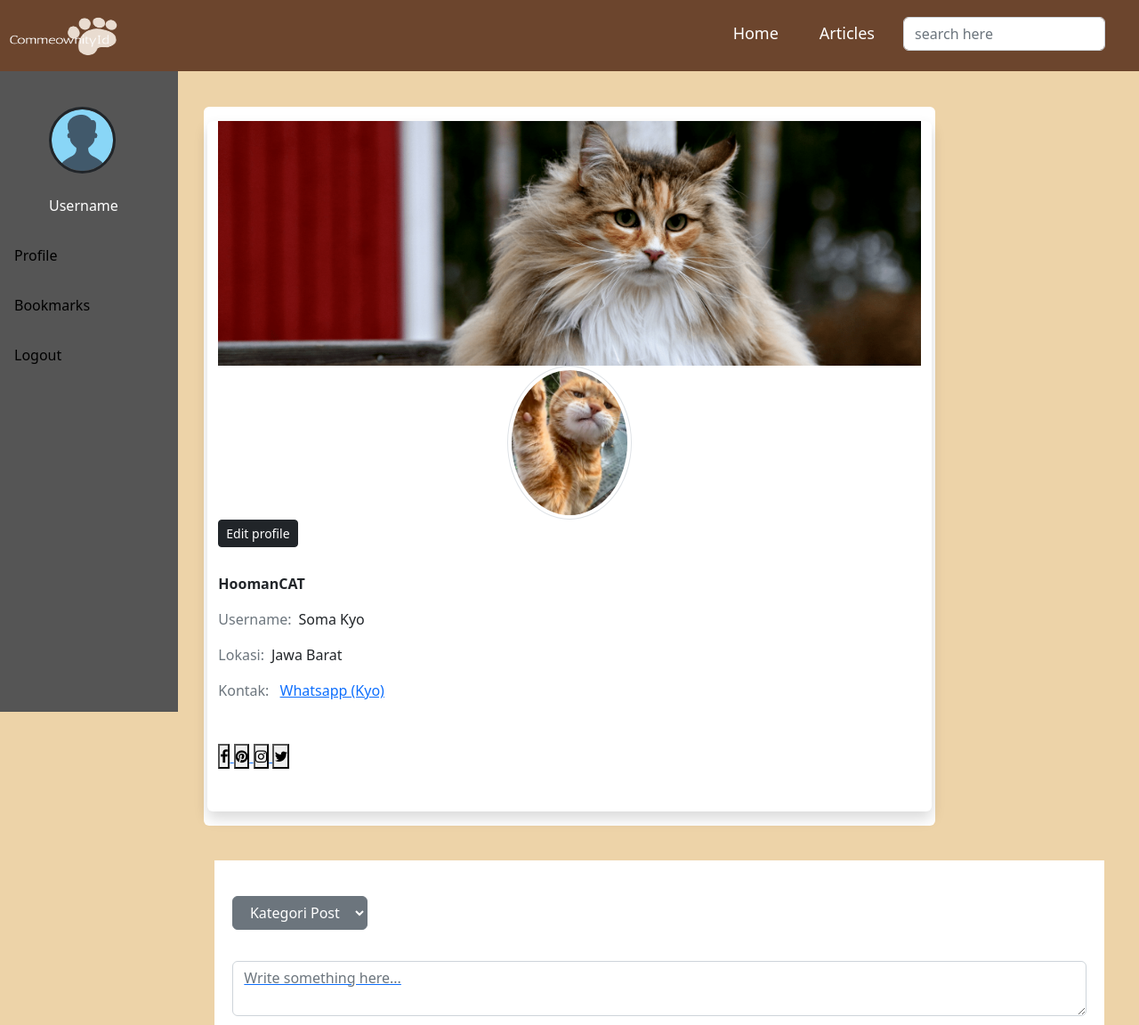
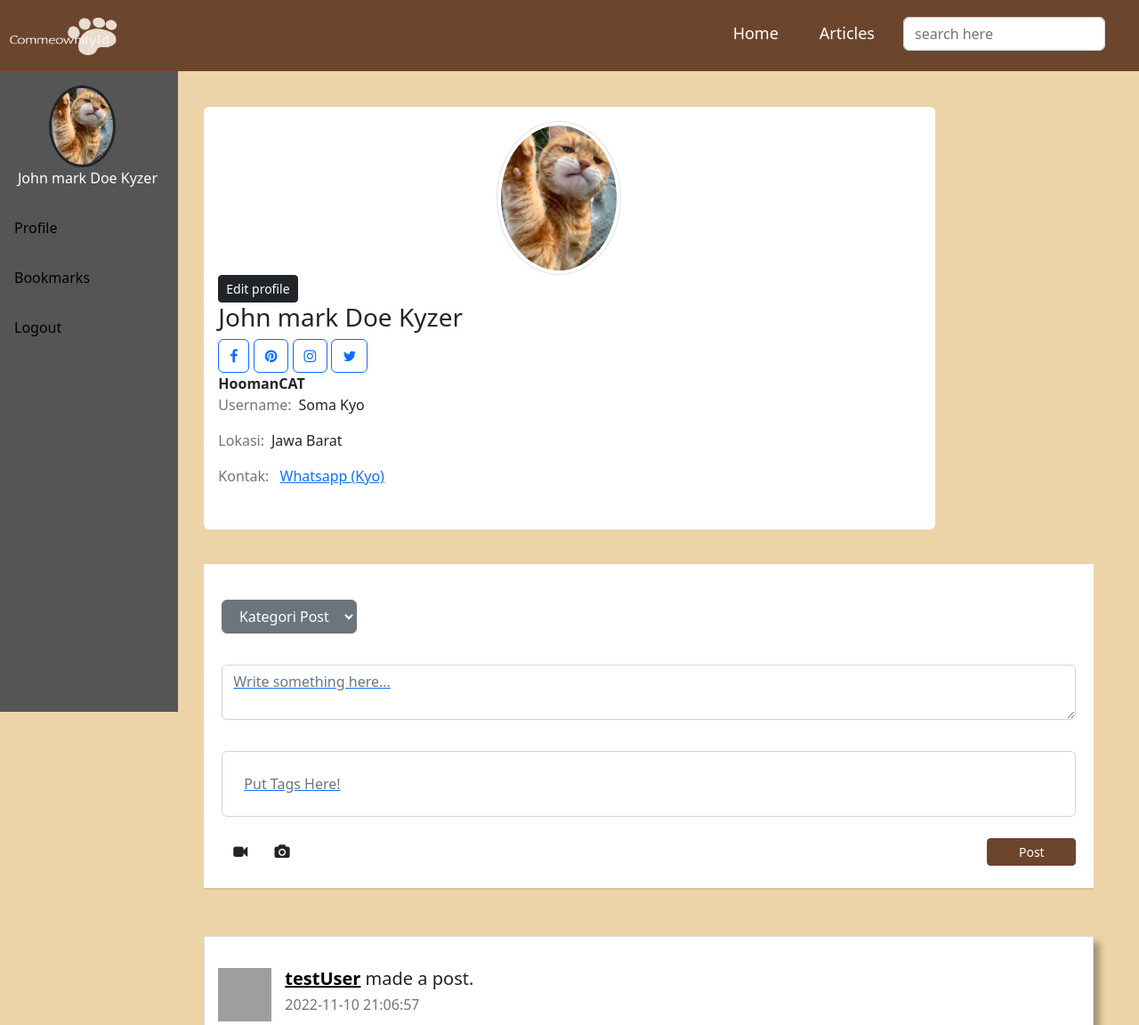
Before and after one commit to putrin1012/Commeownityid, a PHP site: page /Profile.php in a window 1280 px wide. Shown: the top 1152 px of the page at 89% size. Run offline with PHP 8.4, Linux system fonts and the light colour scheme; a user stored in the database is signed in; data comes from the database, SQL or seed files in the repository; some libraries are stand-ins or nearby versions; grey boxes are pictures that could not be loaded.

Commit message:
profile&sidebar

```diff
--- a/SideBar.php
+++ b/SideBar.php
@@ -1,8 +1,8 @@
 <div class="sidebar">
-  </br></br></br></br></br>
-  <img src="img/user.png" style=" width: 75px;margin-left: 55px;border: solid;border-radius:50%;">
-</br></br>
-  <p style="margin-left:55px;color:white;">Username</p>
+  </br></br></br></br>
+  <img src="img/oren.png" style=" width: 75px;margin-left: 55px;border: solid;border-radius:50%;">
+</br>
+  <p style="margin-left:20px;color:white;">John mark Doe Kyzer</p>
   <a href="Profile.php">Profile</a>
   <a href="Bookmarks.php">Bookmarks</a>
   <!--a href="#news">About</a-->
--- a/userInfo.php
+++ b/userInfo.php
@@ -7,37 +7,38 @@
                 <div class="card card-style1 border-0">
                     <div class="card-body p-1-9 p-sm-2-3 p-md-6 p-lg-7">
                         <div class="row align-items-center">
-                          <div class="bg-white shadow rounded overflow-hidden">
-                            <div class="upper">
-                             <img src="img/yy.png" class="img-fluid">
+                            <div class="row align-items-center">
+
                                 <div class="media align-items-end profile-header">
                                     <div class="profile mr-3"><img src="img/oren.png" style="display:block; margin:auto;" width="140" class="rounded-circle img-thumbnail"></div>
                                     <a href="#" class="btn btn-dark btn-sm btn-block">Edit profile</a>
                                 </div>
-                            </div>
-                                <ul class="list-unstyled mb-1-9">
-                                <h4 class="h4 text-white mb-0">John mark Doe Kyzer</h4>
-                                <p>
+                                    <ul class="list-unstyled mb-1-9">
+                                    <h3 font face="Courier New" color="dark" size="3">John mark Doe Kyzer</h3>
+                                    <div>
+                                        <button type="button" class="btn btn-outline-primary btn-floating">
+                                            <i class="fa fa-facebook fa-1x"></i>
+                                        </button>
+                                        <button type="button" class="btn btn-outline-primary btn-floating">
+                                            <i class="fa fa-pinterest fa-1x"></i>
+                                        </button>
+                                        <button type="button" class="btn btn-outline-primary btn-floating">
+                                            <i class="fa fa-instagram fa-1x"></i>
+                                        </button>
+                                        <button type="button" class="btn btn-outline-primary btn-floating">
+                                            <i class="fa fa-twitter fa-1x"></i>
+                                        </button>
+                                    </div>
                                     <strong>HoomanCAT</strong>
                                     <li class="mb-2 mb-xl-3 display-28"><span class="display-26 text-secondary me-2 font-weight-600">Username:</span>Soma Kyo</li>
                                     <li class="mb-2 mb-xl-3 display-28"><span class="display-26 text-secondary me-2 font-weight-600">Lokasi:</span>Jawa Barat</li>
-                                    <!-- <li class="mb-2 mb-xl-3 display-28"><span class="display-26 text-secondary me-2 font-weight-600">Email:</span> edith@mail.com</li> -->
+                                        <!-- <li class="mb-2 mb-xl-3 display-28"><span class="display-26 text-secondary me-2 font-weight-600">Email:</span> edith@mail.com</li> -->
                                     <li class="mb-2 mb-xl-3 display-28"><span class="display-26 text-secondary me-2 font-weight-600">Kontak:</span> <a href="wa.me/" style="font-color='black';"> Whatsapp (Kyo)</span></li>
-                                    <!-- <li class="display-28"><span class="display-26 text-secondary me-2 font-weight-600">Phone:</span> 507 - 541 - 4567</li> -->
-                                </ul>
-                                <div class="social-buttons mt-5">
-                                    <button class="neo-button"><i class="fa fa-facebook fa-1x"></i> </button>
-                                    <button class="neo-button"><i class="fa fa-pinterest fa-1x"></i> </button>
-                                    <button class="neo-button"><i class="fa fa-instagram fa-1x"></i> </button>
-                                    <button class="neo-button"><i class="fa fa-twitter fa-1x"></i> </button>
-                                </div>
-                                <div class="profile mt-5">
+                                        <!-- <li class="display-28"><span class="display-26 text-secondary me-2 font-weight-600">Phone:</span> 507 - 541 - 4567</li> -->
                             </div>
                         </div>
                     </div>
                 </div>
             </div>
-
-
         </div>
     </div>
```
